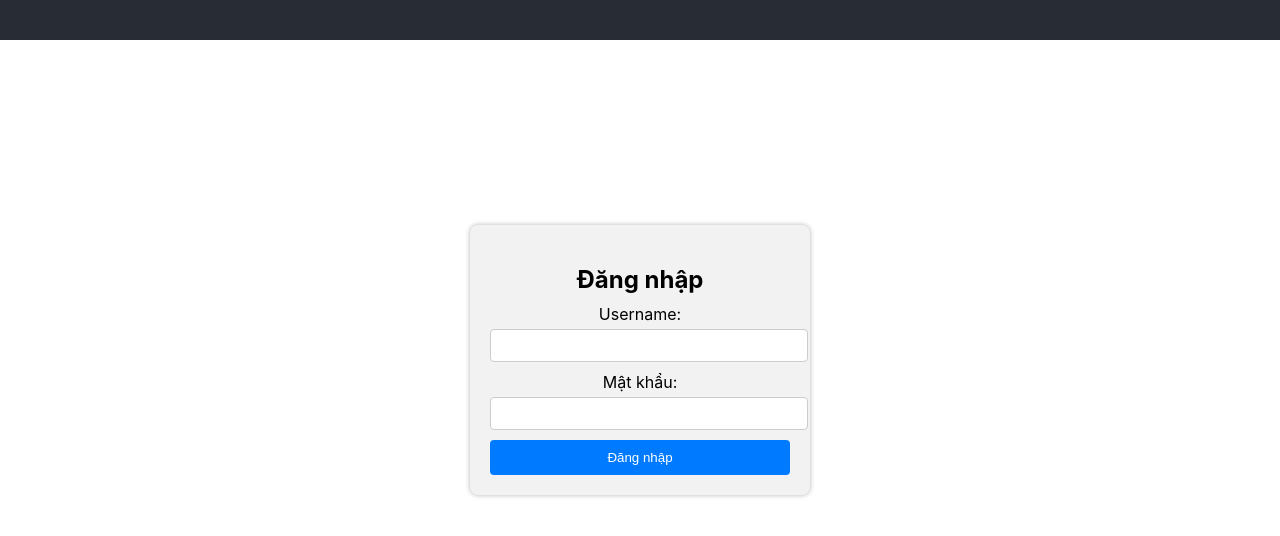
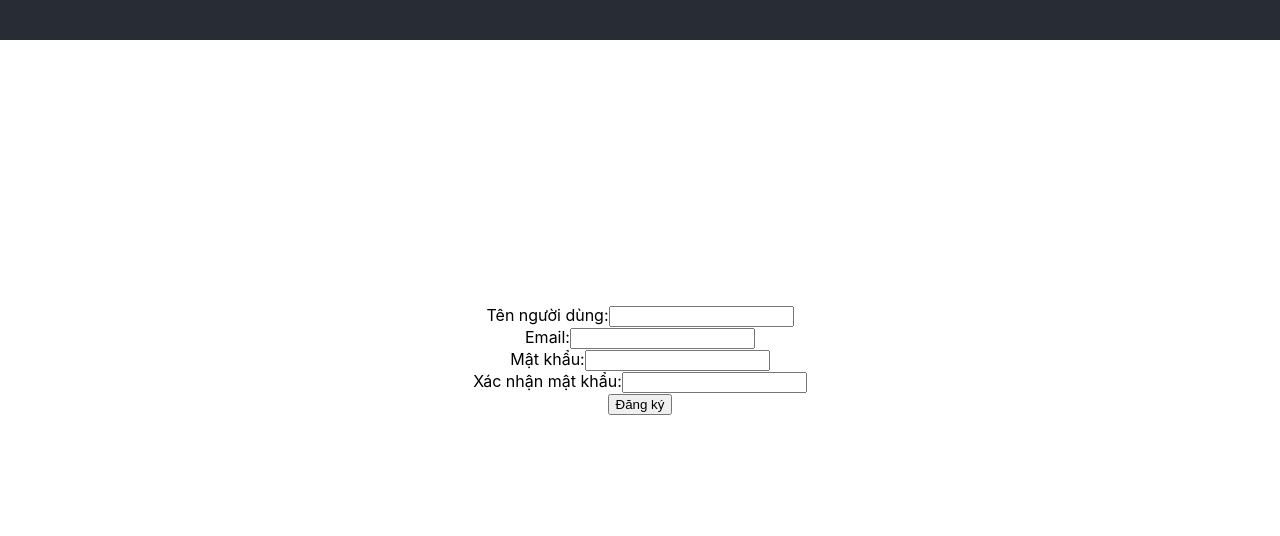
Before and after one commit to trantai102/Nhom3, a React (Create React App) app in the folder client/: page / in a window 1280 px wide. Shown: the top 536 px of the page. Built offline with nearby package versions, Linux system fonts and the light colour scheme.

Commit message:
Layout signUp

```diff
--- a/client/src/App.js
+++ b/client/src/App.js
@@ -1,35 +1,15 @@
 import './App.css';
-import { useState } from 'react';
-import axios from 'axios';
+// import { useState } from 'react';
+// import axios from 'axios';
 import SignInForm from './components/SignInForm';
+import SignupForm from './components/SignupForm';
 function App() {
-
-  async function callAPI() {
-    await axios.get('http://localhost:3000/')
-      .then(response => {
-        setData({...response.data});
-        // Xử lý dữ liệu từ API response
-      })
-      .catch(error => {
-        console.error('Error:', error);
-        // Xử lý lỗi
-      });
-  }
-
-  const [data, setData] = useState([]);
-  // useEffect(() => {
-  //   // Gọi API khi component được mount
-
-  //   callAPI();
-
-  // }, [])
-
   return (
     <div className="app">
     <header className="app-header">
     </header>
     <main className="app-main">
-      <SignInForm />
+      <SignupForm />
     </main>
   </div>
   );
--- a/client/src/components/SignInForm.js
+++ b/client/src/components/SignInForm.js
@@ -9,13 +9,14 @@ const SignInForm = () => {
   const [User, setUser] = useState([]);//thông tin user được trả về tại đây
 
   const handleSignIn = () => {
-    axios.post('http://localhost:3000/account/signin',{
+    axios.post('http://localhost:3001/account/signin',{
       name: name,
       password:password
     }
     ).then(response => {
       setUser({...response.data});
       // Xử lý dữ liệu từ API response
+      alert("Đăng nhập thành công.")
     })
     .catch(error => {
       console.error('Error:', error);
--- /dev/null
+++ b/client/src/components/SignupForm.js
@@ -0,0 +1,75 @@
+import React, { useState } from 'react';
+
+function SignupForm() {
+    const [username, setUsername] = useState('');
+    const [email, setEmail] = useState('');
+    const [password, setPassword] = useState('');
+    const [confirmPassword, setConfirmPassword] = useState('');
+
+    const handleSubmit = async (event) => {
+        event.preventDefault();
+
+        // Kiểm tra xem mật khẩu và xác nhận mật khẩu có trùng khớp hay không
+        if (password !== confirmPassword) {
+            alert('Mật khẩu và xác nhận mật khẩu không trùng khớp');
+            return;
+        }
+
+        // Gửi thông tin đăng ký lên server
+        const response = await fetch('/signup', {
+            method: 'POST',
+            headers: {
+                'Content-Type': 'application/json'
+            },
+            body: JSON.stringify({ username, email, password, confirmPassword })
+        });
+
+        // Hiển thị thông báo từ server
+        const message = await response.text();
+        alert(message);
+    };
+
+    return (
+        <form onSubmit={handleSubmit} action='signup' method='post'>
+            <label>
+                Tên người dùng:
+                <input
+                    type="text"
+                    value={username}
+                    onChange={(event) => setUsername(event.target.value)}
+                />
+            </label>
+            <br />
+            <label>
+                Email:
+                <input
+                    type="email"
+                    value={email}
+                    onChange={(event) => setEmail(event.target.value)}
+                />
+            </label>
+            <br />
+            <label>
+                Mật khẩu:
+                <input
+                    type="password"
+                    value={password}
+                    onChange={(event) => setPassword(event.target.value)}
+                />
+            </label>
+            <br />
+            <label>
+                Xác nhận mật khẩu:
+                <input
+                    type="password"
+                    value={confirmPassword}
+                    onChange={(event) => setConfirmPassword(event.target.value)}
+                />
+            </label>
+            <br />
+            <input type="submit" value="Đăng ký" />
+        </form>
+    );
+}
+
+export default SignupForm;
```
Also changed, not shown: 2 other files (tests, documents, lock files or other folders).
